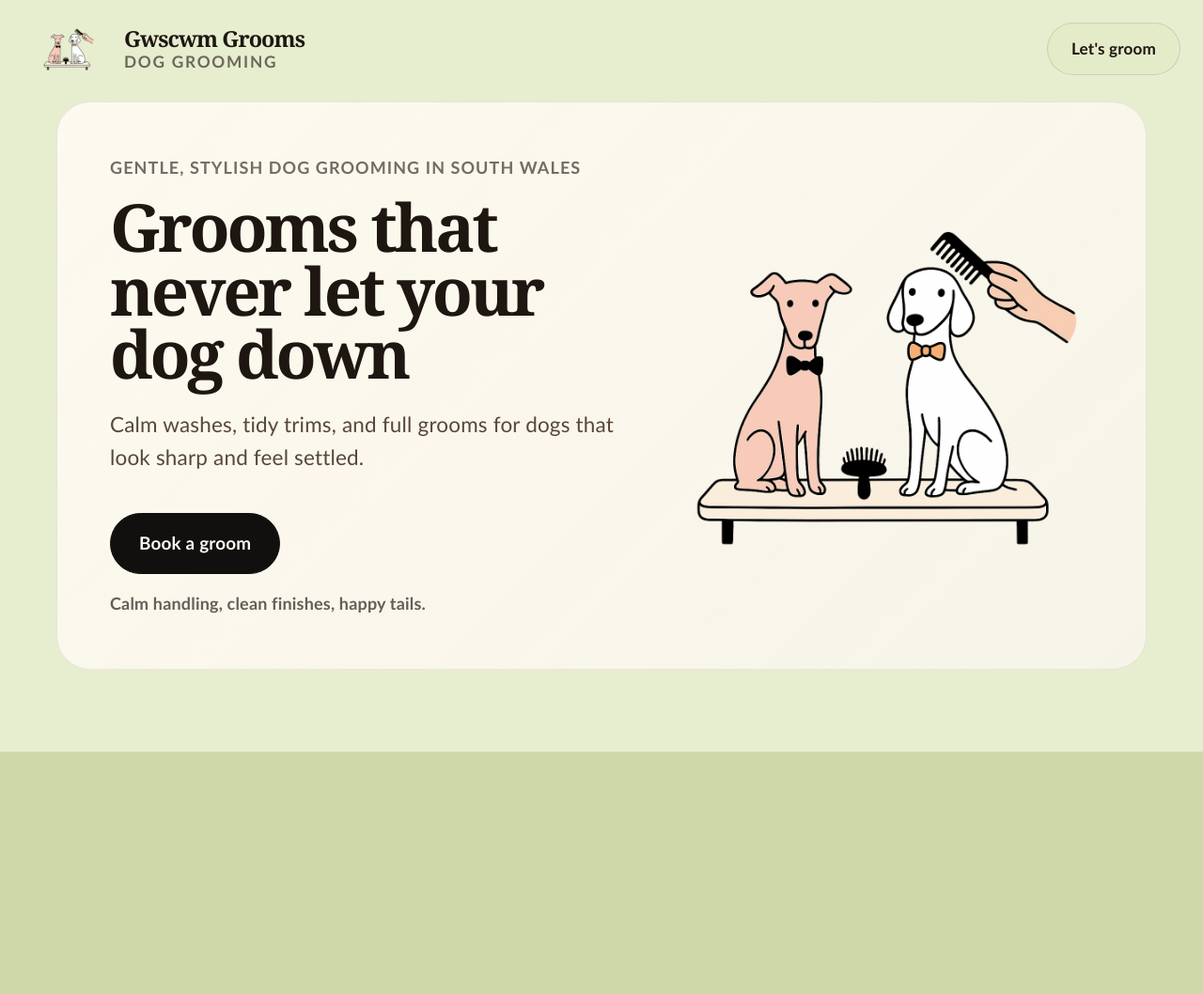
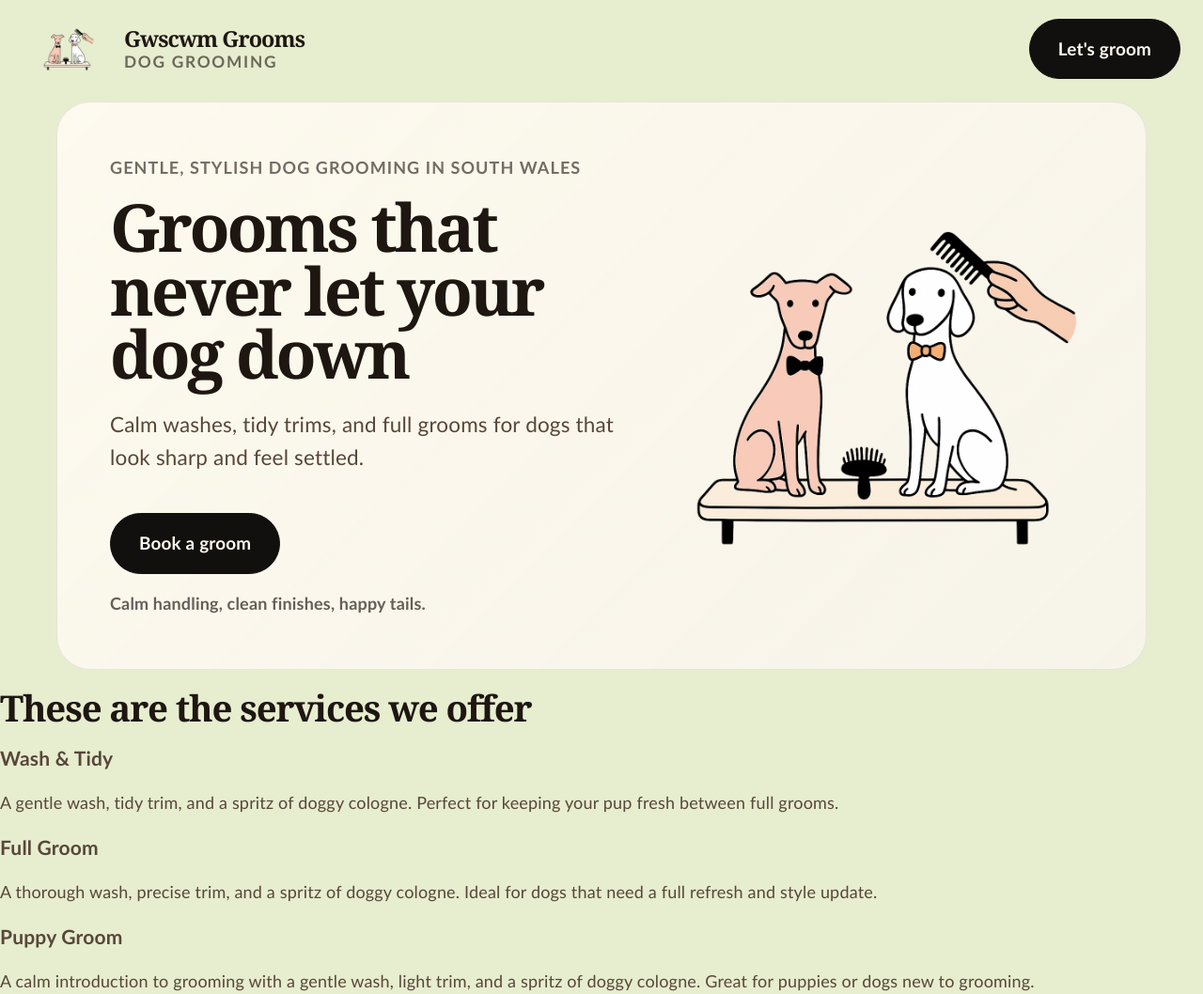
Before and after one commit to Jevs100/dog_grooming, a React (Vite) app in the folder app/: page / in a window 1280 px wide. Shown: the whole page at 94% size. Before the commit the page ends 800 px from the top, so only its background shows below. Built offline with nearby package versions, Linux system fonts and the light colour scheme.

Commit message:
add: componenets Header and Hero

```diff
--- a/app/src/App.jsx
+++ b/app/src/App.jsx
@@ -1,49 +1,34 @@
 import './App.css'
+import Header  from './components/Headers'
+import Hero from './components/Hero'
 
 function App() {
   return (
     <div className="main-page">
-      <header className="site-header">
-        <a className="logo" href="/" aria-label="GWSCWM Grooms home">
-          <span className="logo-mark" aria-hidden="true">
-            <img src="/dogs_groomed.png" alt="" />
-          </span>
-          <span className="logo-text">
-            <span className="logo-title">Gwscwm Grooms</span>
-            <span className="logo-subtitle">Dog Grooming</span>
-          </span>
-        </a>
-
-
-        <a className="header-cta" href="#contact">
-          Let&apos;s groom
-        </a>
-      </header>
-
-      <main className="hero">
-        <div className="hero-content">
-          <p className="eyebrow">Gentle, stylish dog grooming in South Wales</p>
-          <h1>Grooms that never let your dog down</h1>
-          <p className="hero-text">
-            Calm washes, tidy trims, and full grooms for dogs that look sharp and feel settled.
-          </p>
-
-          <div className="hero-actions">
-            <a className="primary-button" href="#contact">
-              Book a groom
-            </a>
-            <p className="trust-line">Calm handling, clean finishes, happy tails.</p>
+      <Header />
+      <Hero />
+      <div className="services">
+        <h2>
+          These are the services we offer
+        </h2>
+        <div className="service-list">
+          <div className="service-card">
+            <h3>Wash & Tidy</h3>
+            <p>A gentle wash, tidy trim, and a spritz of doggy cologne. Perfect for keeping your pup fresh between full grooms.</p>
           </div>
 
+          <div className="service-card">
+            <h3>Full Groom</h3>
+            <p>A thorough wash, precise trim, and a spritz of doggy cologne. Ideal for dogs that need a full refresh and style update.</p>
+          </div>
 
-        </div>
-
-        <div className="hero-art">
-          <div className="art-card">
-            <img src="/dogs_groomed.png" alt="Illustration of freshly groomed dogs" />
+          <div className="service-card">
+            <h3>Puppy Groom</h3>
+            <p>A calm introduction to grooming with a gentle wash, light trim, and a spritz of doggy cologne. Great for puppies or dogs new to grooming.</p>
           </div>
         </div>
-      </main>
+      </div>
+
     </div>
   )
 }
--- /dev/null
+++ b/app/src/components/Headers.jsx
@@ -0,0 +1,18 @@
+export default function Header() {
+    return <header className="site-header">
+        <a className="logo" href="/" aria-label="GWSCWM Grooms home">
+          <span className="logo-mark" aria-hidden="true">
+            <img src="/dogs_groomed.png" alt="" />
+          </span>
+          <span className="logo-text">
+            <span className="logo-title">Gwscwm Grooms</span>
+            <span className="logo-subtitle">Dog Grooming</span>
+          </span>
+        </a>
+
+
+        <a className="primary-button" href="#contact">
+          Let&apos;s groom
+        </a>
+      </header>
+}
--- /dev/null
+++ b/app/src/components/Hero.jsx
@@ -0,0 +1,26 @@
+export default function Hero() {
+    return <div className="hero">
+        <div className="hero-content">
+          <p className="eyebrow">Gentle, stylish dog grooming in South Wales</p>
+          <h1>Grooms that never let your dog down</h1>
+          <p className="hero-text">
+            Calm washes, tidy trims, and full grooms for dogs that look sharp and feel settled.
+          </p>
+
+          <div className="hero-actions">
+            <a className="primary-button" href="#contact">
+              Book a groom
+            </a>
+            <p className="trust-line">Calm handling, clean finishes, happy tails.</p>
+          </div>
+
+
+        </div>
+
+        <div className="hero-art">
+          <div className="art-card">
+            <img src="/dogs_groomed.png" alt="Illustration of freshly groomed dogs" />
+          </div>
+        </div>
+        </div>
+}
```
